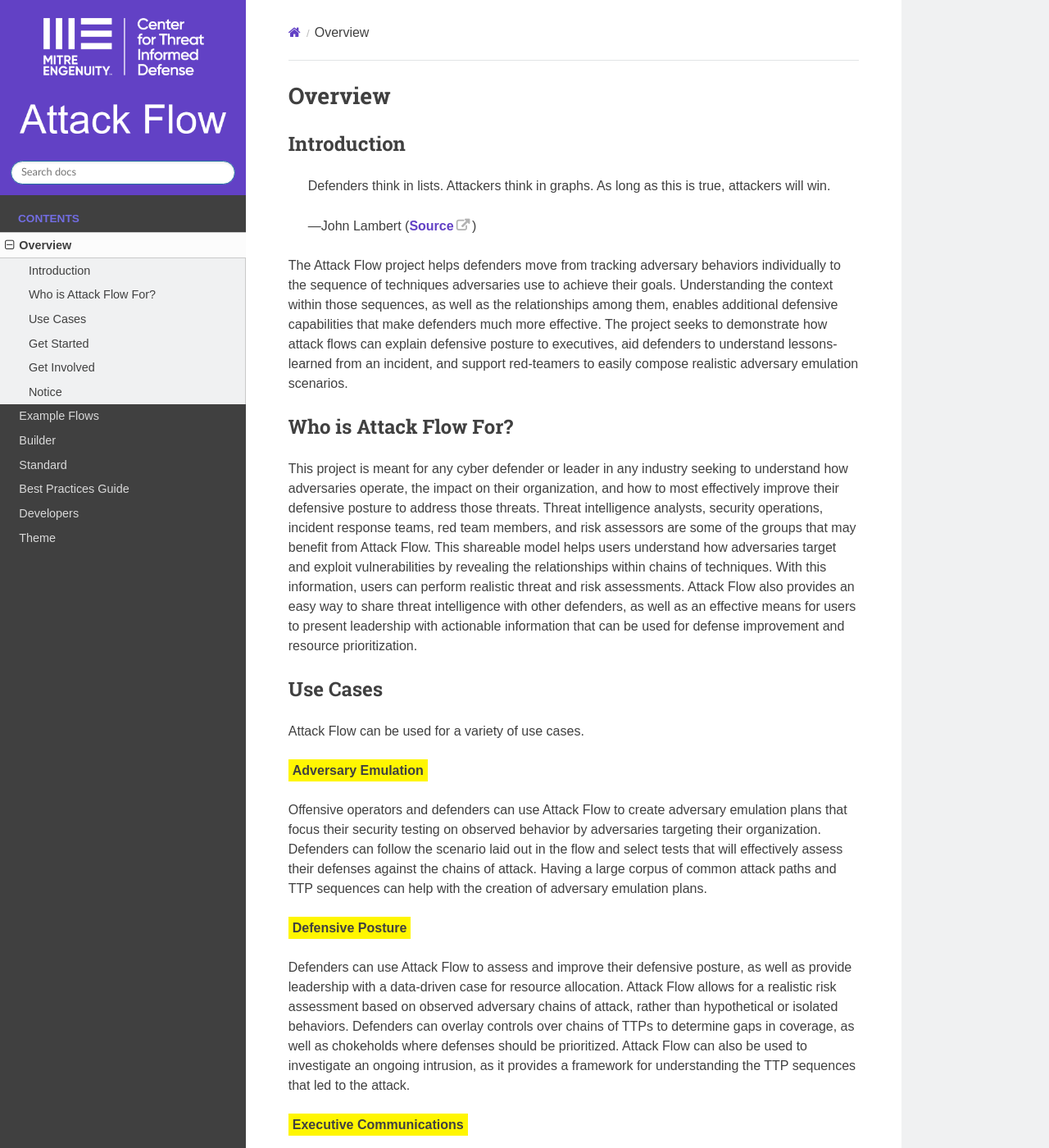
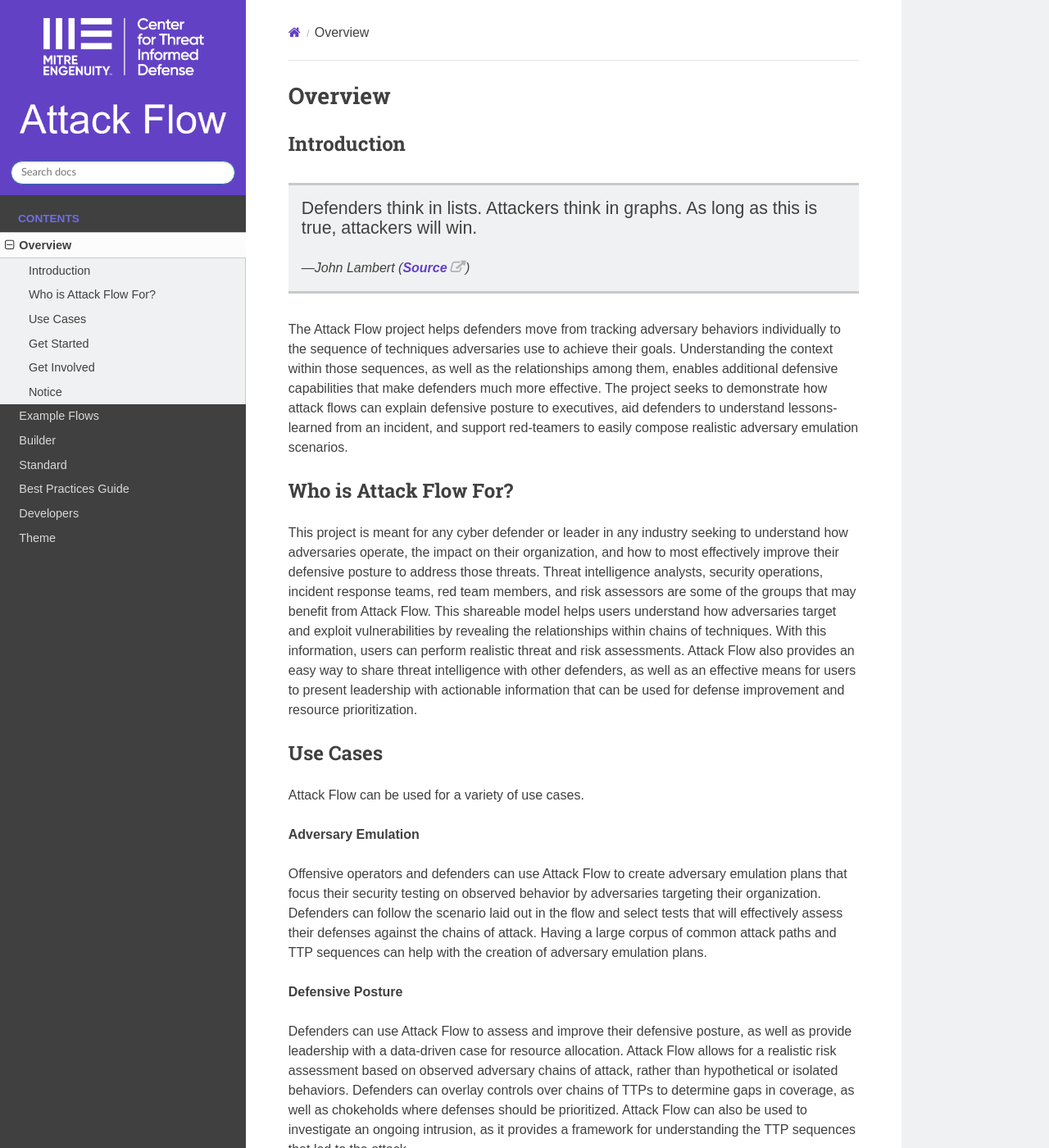
Before and after one commit to center-for-threat-informed-defense/attack-flow, a Sphinx documentation site: the page built from docs/overview.rst, in a window 1280 px wide and 1400 px high. Shown: the whole window at 82% size. Built offline with Sphinx 7.4.7 and the Read the Docs theme 2.0.0, drawn with Linux system fonts in a browser that asks for light colours.

Commit message:
Updating CSS
- Make epigraphs look fancier
- Remove the highlighting from bold text (I did this already on another
  branch and it will cause a merge conflict later, but wanted to make
  sure we're not distracted by the highlighting while reviewing this
  PR.)
- Update styles for figure captions -- this was raised in another PR but
  I'm fixing it here since I'm already making a change to the CSS file.

```diff
--- a/docs/_static/css/ctid.css
+++ b/docs/_static/css/ctid.css
@@ -48,8 +48,11 @@
 }
 
 strong {
+    /*
+    Remove me during merge conflict -- MEH
     background-color: var(--me-core-yellow);
     padding: 5px;
+    */
 }
 
 /* Anchor styles */
@@ -193,3 +196,31 @@
     background-color: var(--me-ext-teal-highlighter);
     color: var(--text-color);
 }
+
+/* Figure styles */
+
+.rst-content figcaption p span.caption-text {
+    font-size: 10pt;
+    font-style: initial;
+    color: #999;
+}
+
+/* Epigraph styles */
+
+blockquote.epigraph {
+    background-color: var(--me-core-gray-light);
+    margin: 2em 0;
+    padding: 1em;
+    border-top: 3px solid #c9c9c9;
+    border-bottom: 3px solid #c9c9c9;
+}
+
+blockquote.epigraph p {
+    font-size: 16pt;
+}
+
+blockquote.epigraph p.attribution {
+    margin: 0;
+    font-size: 12pt;
+    font-style: italic;
+}
```
